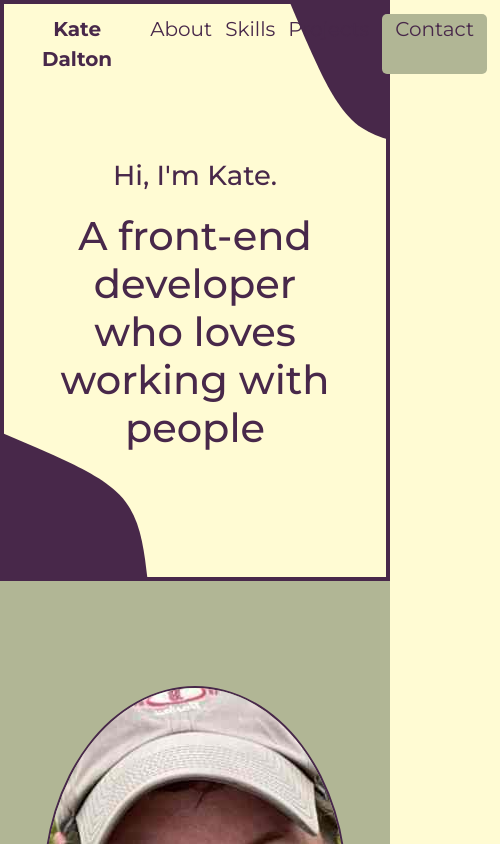
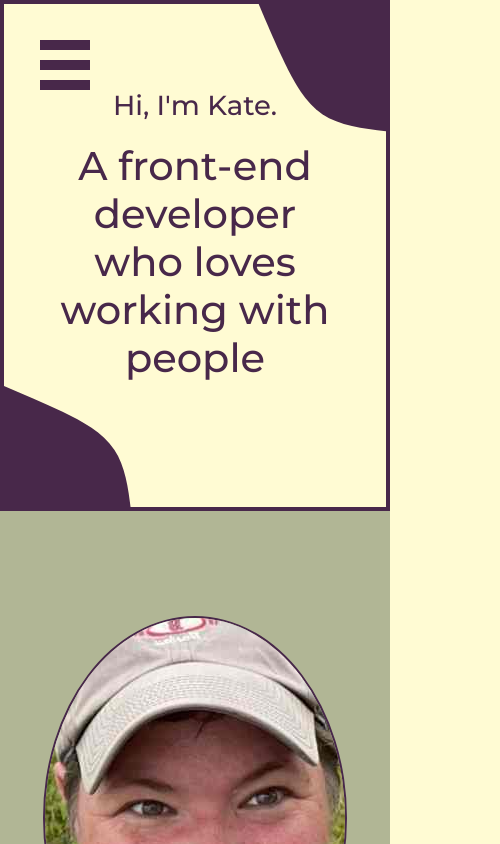
Before and after one commit to kdaltondev/portfolio-gh-pages, a React (Create React App) app: page / in a window 390 px wide. Shown: the top 844 px of the page, 500 px wide, since content can reach past the window. Built offline with nearby package versions, Linux system fonts and the light colour scheme; a web font is replaced by a local one.

Commit message:
Added hamburger mobile menu

```diff
--- a/src/components/Navigation.js
+++ b/src/components/Navigation.js
@@ -1,10 +1,40 @@
-import React from "react";
+import React, {useState} from "react";
 
 
 function Navigation() {
+  const [mobileDisplay,setMobileDisplay]=useState(false)
+
+ const handleClick=()=>{
+    setMobileDisplay(!mobileDisplay)
+    console.log(mobileDisplay)
+  }
+
   return (
+
     <div className="navigation">
-      <nav className="navbar navbar-expand">
+
+      {/*Mobile Navigation Menu*/}
+
+
+
+
+  <button id="hamburger-menu" onClick={handleClick}>
+  {mobileDisplay && <div className="sidebar-navigation-menu"><nav>
+    <h3>Kate Dalton Portfolio</h3>
+    <ul>
+      <li onClick={handleClick}><a href="#about">About</a></li>
+      <li  onClick={handleClick}><a href="#skills">Skills</a></li>
+      <li onClick={handleClick}><a href="#projects">Projects</a></li>
+      <li onClick={handleClick}><a href="#contact">Contact</a></li>
+    </ul>
+  </nav>
+  </div>}
+</button>
+<div class="overlay"></div>
+
+{/*Main Navigation*/}
+
+      <nav className="navbar navbar-expand" id="main-menu">
         <div className="container">
             <ul className="navbar-nav mr-auto">
               <li>Kate Dalton</li>
@@ -32,7 +62,7 @@ function Navigation() {
 
         </div>
       </nav>
-    </div>
+  </div>
   );
 }
 
--- a/src/index.css
+++ b/src/index.css
@@ -53,6 +53,51 @@ a:hover {
   font-size: 1.5rem;
   margin:0 15px 0 15px;
 }
+.sidebar-navigation-menu{
+  background:var(--main-text-color);
+  color:var(--main-btn-bg-color);
+  min-width:200px;
+}
+sidebar-navigation-menu ul{
+  list-style:none;
+}
+.sidebar-navigation-menu a{
+  color:var(--main-btn-bg-color);
+}
+
+#hamburger-menu {
+  width: 50px;
+  height: 50px;
+  display: block;
+  position:absolute;
+  top:20px;
+  left:20px;
+  border: none;
+  padding: 0px;
+  margin: 20px;
+  background: linear-gradient(
+    to bottom,
+    #48284a, #48284a 20%,
+    #fffbd3 20%, #fffbd3 40%,
+    #48284a 40%, #48284a 60%,
+    #fffbd3 60%, #fffbd3 80%,
+    #48284a 80%, #48284a 100%
+  );
+}
+
+#hamburger-menu #sidebar-menu {
+  position: fixed;
+  top: 0;
+  left: -250px;
+  width: 200px;
+  height: 100%;
+  background-color: #3D0E61;
+  padding: 0px 10px;
+  box-sizing: border-box;
+  transition:.3s;
+}
+
+
 .navigation ul > li:first-child{
   padding-right:25px;
   font-weight:bold;
@@ -237,10 +282,23 @@ footer{
   margin:0;
   padding:0 0 0 30px;
 }
+@media screen and (max-width:767px){
+  #main-menu{display:none;
+  }
+  li{
+    color:white;
+  }
+}
+@media screen and (min-width:768px){
 
-@media screen and (min-width:768px){
  html{
   font-size:16px;
+ }
+ #hamburger-menu{
+  display:none;
+ }
+ #main-menu{
+  display:block;
  }
  .hero-container{
   max-width: 600px;
```
